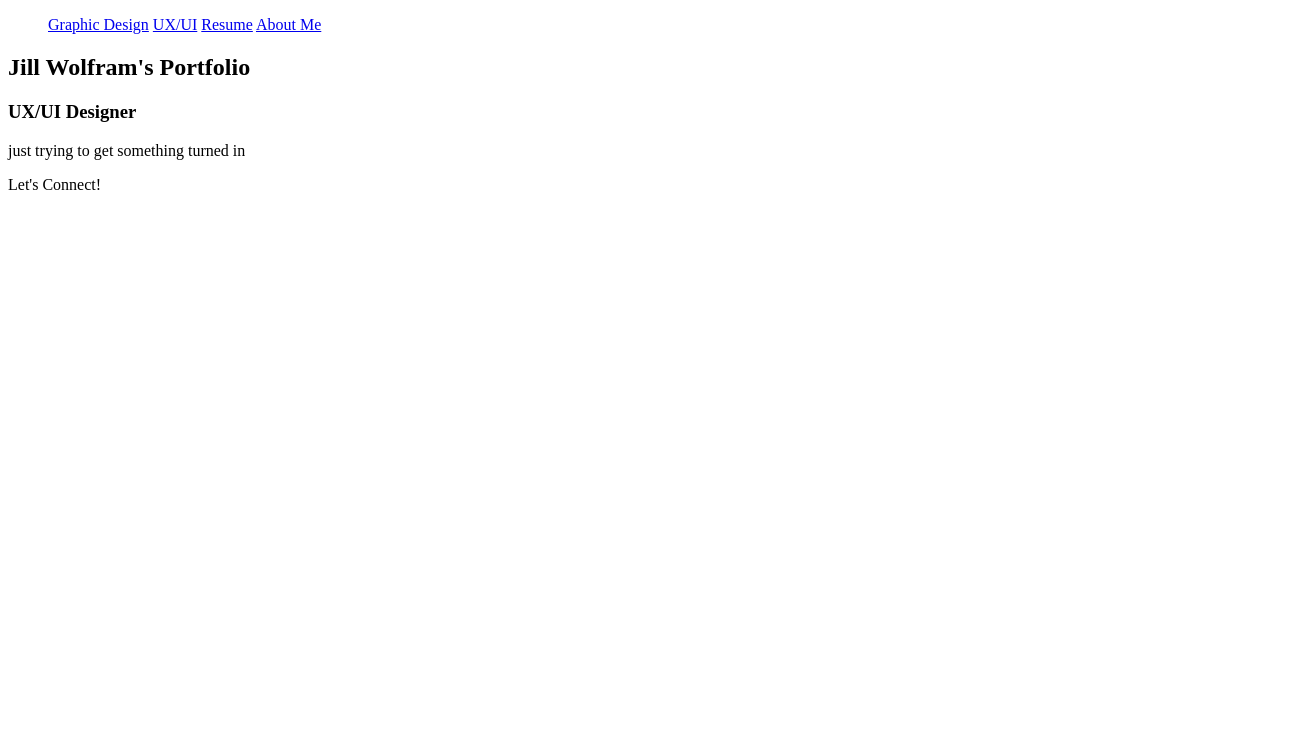
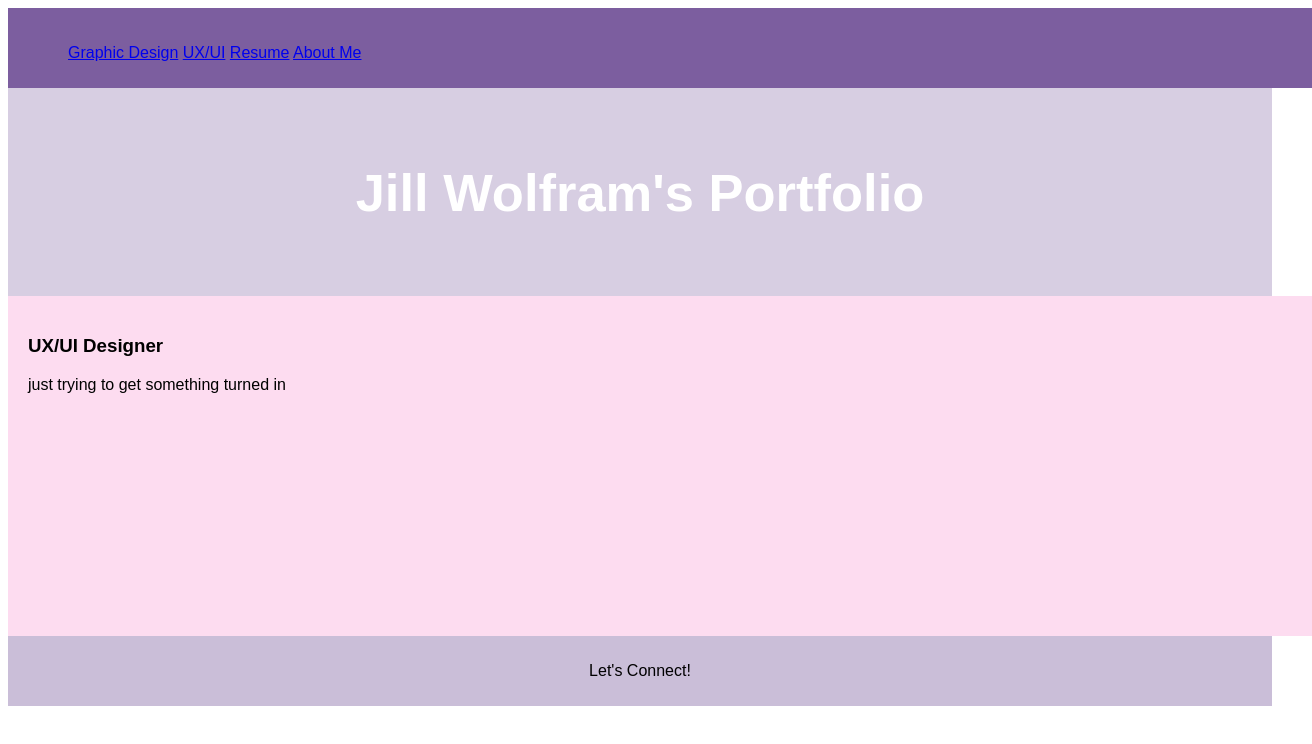
Before and after one commit to jwo20/homework17.2, a plain HTML site: page index.html in a window 1280 px wide. Shown: the whole page, 1312 px wide, since content can reach past the window. Drawn offline with Linux system fonts and the light colour scheme.

Commit message:
Update index.html

```diff
--- a/index.html
+++ b/index.html
@@ -2,7 +2,7 @@
 <html lang="en">
   <body>
 <head>
-    <link href= "index.css">
+    <link rel="stylesheet" href="index.css">
 <title>Jill's Portfolio</title>
 
 <meta charset="utf-8">
```
